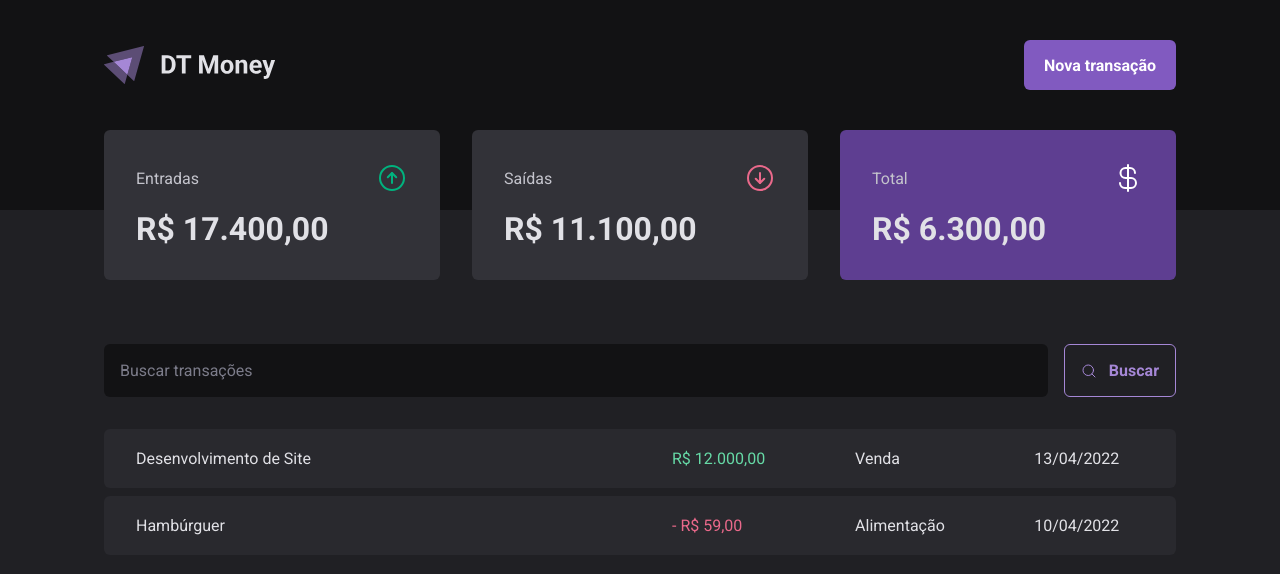
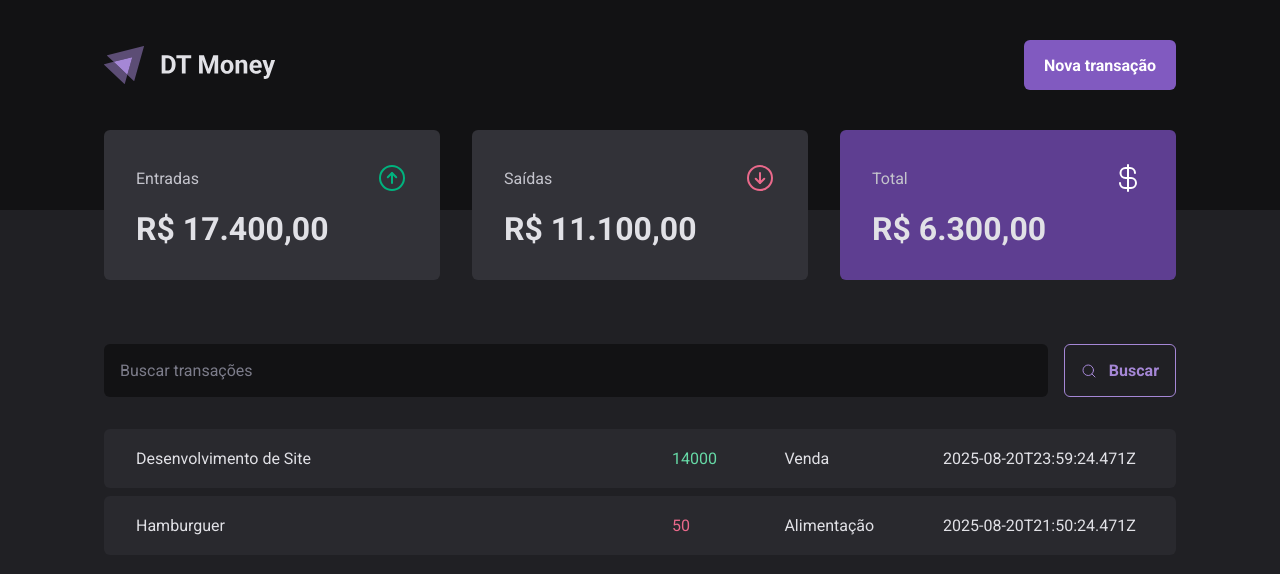
Before and after one commit to gabrielbuttendorf/dt-money, a React (Vite) app: page / in a window 1280 px wide. Shown: the top 574 px of the page. Built offline with nearby package versions, Linux system fonts and the light colour scheme; data requests are answered from the project's data file.

Commit message:
create HTTP fetch

```diff
--- a/package.json
+++ b/package.json
@@ -5,6 +5,7 @@
   "type": "module",
   "scripts": {
     "dev": "vite",
+    "dev:server": "json-server server.json -p 3333 -w",
     "build": "tsc -b && vite build",
     "lint": "eslint .",
     "preview": "vite preview"
@@ -27,6 +28,7 @@
     "eslint-plugin-react-hooks": "^5.2.0",
     "eslint-plugin-react-refresh": "^0.4.20",
     "globals": "^16.3.0",
+    "json-server": "^1.0.0-beta.3",
     "typescript": "~5.8.3",
     "typescript-eslint": "^8.35.1",
     "vite": "^7.0.4"
--- /dev/null
+++ b/server.json
@@ -0,0 +1,20 @@
+{
+  "transactions": [
+    {
+      "id": 1,
+      "description": "Desenvolvimento de Site",
+      "type": "income",
+      "category": "Venda",
+      "price": 14000,
+      "createdAt": "2025-08-20T23:59:24.471Z"
+    },
+    {
+      "id": 2,
+      "description": "Hamburguer",
+      "type": "outcome",
+      "category": "Alimentação",
+      "price": 50,
+      "createdAt": "2025-08-20T21:50:24.471Z"
+    }
+  ]
+}
--- a/src/pages/Transactions/index.tsx
+++ b/src/pages/Transactions/index.tsx
@@ -1,3 +1,4 @@
+import { useEffect, useState } from 'react';
 import { Header } from '../../components/Header';
 import { Summary } from '../../components/Summary';
 import { SearchForm } from './components/SearchForm';
@@ -7,7 +8,24 @@
   TransactionsTable,
 } from './styles';
 
+interface Transactions {
+  id: number;
+  description: string;
+  type: 'income' | 'outcome';
+  price: number;
+  category: string;
+  createdAt: string;
+}
+
 export function Transactions() {
+  const [transactions, setTransactions] = useState<Transactions[]>([]);
+
+  useEffect(() => {
+    fetch('http://localhost:3333/transactions')
+      .then((response) => response.json())
+      .then((data) => setTransactions(data));
+  }, []);
+
   return (
     <div>
       <Header />
@@ -18,23 +36,16 @@
 
         <TransactionsTable>
           <tbody>
-            <tr>
-              <td width="50%">Desenvolvimento de Site</td>
-              <td>
-                <PriceHighlight variant="income">R$ 12.000,00</PriceHighlight>
-              </td>
-              <td>Venda</td>
-              <td>13/04/2022</td>
-            </tr>
-
-            <tr>
-              <td width="50%">Hambúrguer</td>
-              <td>
-                <PriceHighlight variant="outcome">- R$ 59,00</PriceHighlight>
-              </td>
-              <td>Alimentação</td>
-              <td>10/04/2022</td>
-            </tr>
+            {transactions.map((transaction) => (
+              <tr key={transaction.id}>
+                <td width="50%">{transaction.description}</td>
+                <td>
+                  <PriceHighlight variant={transaction.type}>{transaction.price}</PriceHighlight>
+                </td>
+                <td>{transaction.category}</td>
+                <td>{transaction.createdAt}</td>
+              </tr>
+            ))}
           </tbody>
         </TransactionsTable>
       </TransactionsContainer>
```
Also changed, not shown: 1 other file (tests, documents, lock files or other folders).
